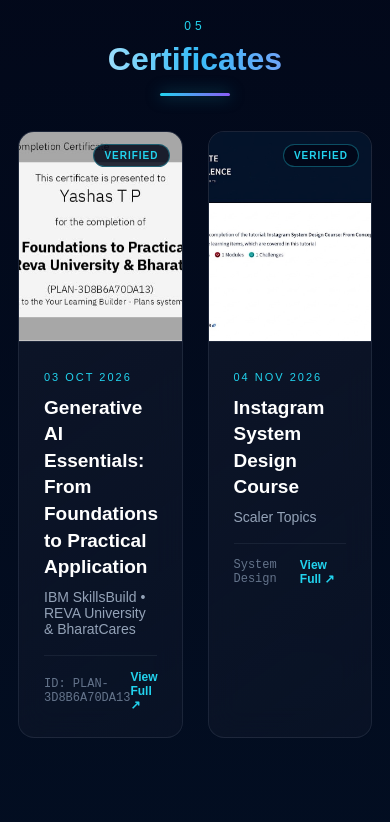
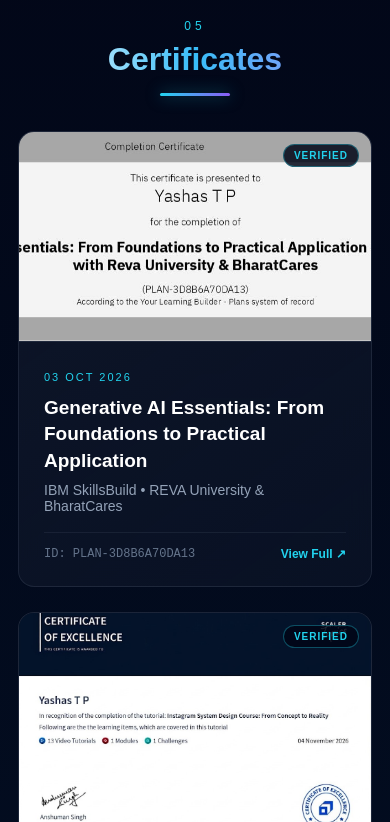
Before and after one commit to Yashu112008/yashu_portfolio, a plain HTML site: page public/index.html in a window 390 px wide. Shown: the part 5080-5902 px from the top of the page. Drawn offline with Linux system fonts and the light colour scheme.

```diff
--- a/public/style.css
+++ b/public/style.css
@@ -1934,7 +1934,8 @@ footer p {
     }
 
     .skills-container,
-    .projects-container {
+    .projects-container,
+     .certificates-container{
         grid-template-columns:
             1fr;
     }
```
